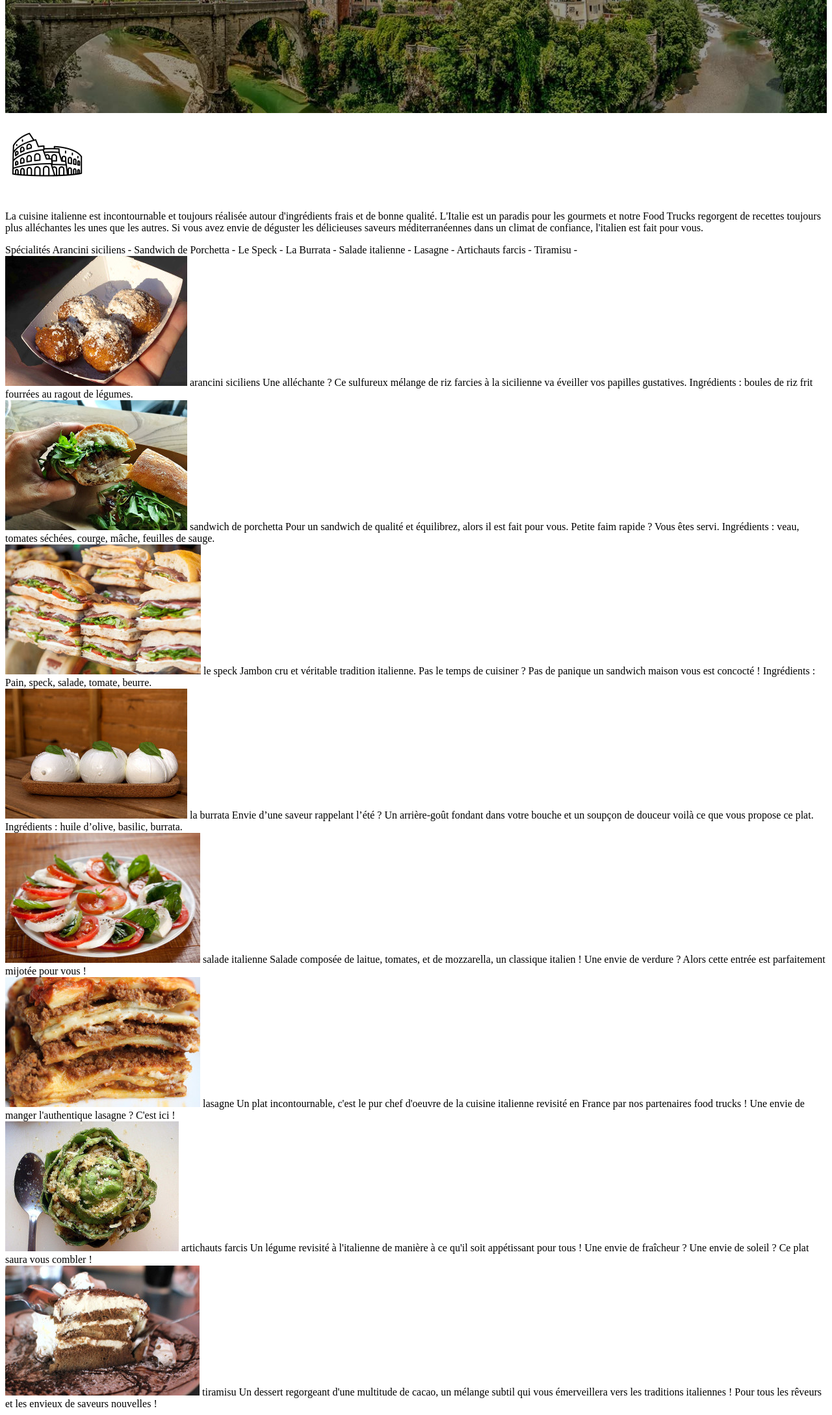
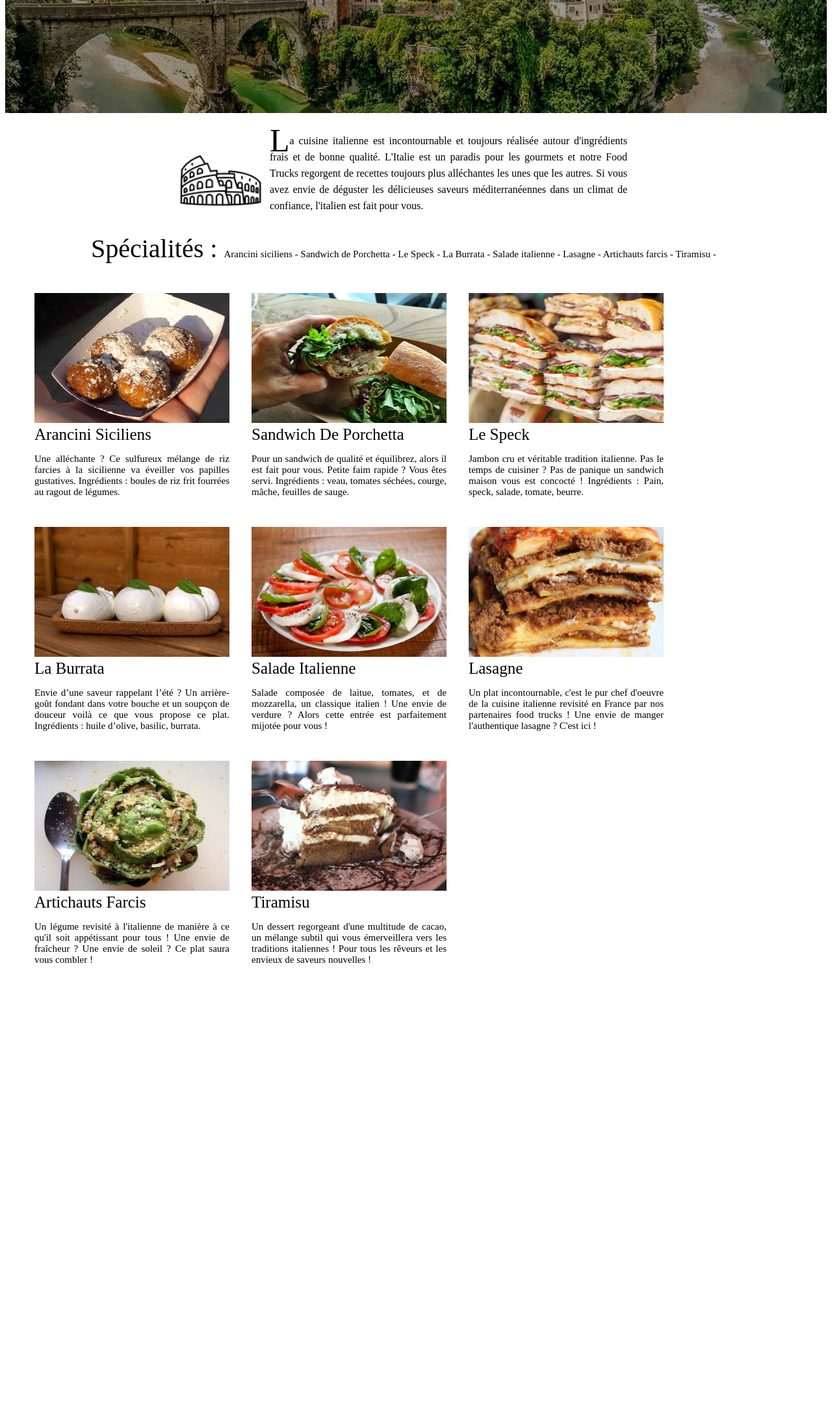
Before and after one commit to dmickael/Transversal, a PHP site: the page made by Le site/style_culinaire/italien.html in a window 1280 px wide. Shown: the part 234-2412 px from the top of the page at 65% size. After the commit the page ends 1716 px from the top, so only its background shows below. Run offline with PHP 8.4, Linux system fonts and the light colour scheme.

Commit message:
les différents plats exemple italy

```diff
--- a/Le site/style_culinaire/italien.html
+++ b/Le site/style_culinaire/italien.html
@@ -8,63 +8,69 @@
     <link href="https://fonts.googleapis.com/css?family=Dancing+Script" rel="stylesheet">
 </head>
 <body>
-
     <div class="plat_blockheader">
         <div class="plat_blocktitle">
             <h2>ita<span class="plat_spanblocktitle">l</span>ien</h2>
         </div>
     </div>
+    <div class="plat_blockpresentationglobal">
+        <img src="images/italien/logo_italie.png">
+        <p>La cuisine italienne est incontournable et toujours réalisée autour d'ingrédients frais et de bonne qualité. L'Italie est un paradis pour les gourmets et notre Food Trucks regorgent de recettes toujours plus alléchantes les unes que les autres. Si vous avez envie de déguster les délicieuses saveurs méditerranéennes dans un climat de confiance, l'italien est fait pour vous.</p>
+    </div>
+    <div class="plat_blockspecialite">
+        <span class="plat_specialitetitle"> Spécialités : </span>
+        <span class="plat_difspec">Arancini siciliens - Sandwich de Porchetta - Le Speck - La Burrata - Salade italienne - Lasagne - Artichauts farcis - Tiramisu -</span>
+    </div>
 
-    <div>
-        <div>
-            <img src="images/italien/logo_italie.png">
-            <p>La cuisine italienne est incontournable et toujours réalisée autour d'ingrédients frais et de bonne qualité. L'Italie est un paradis pour les gourmets et notre Food Trucks regorgent de recettes toujours plus alléchantes les unes que les autres. Si vous avez envie de déguster les délicieuses saveurs méditerranéennes dans un climat de confiance, l'italien est fait pour vous.</p>
-        </div>
-        <div class="plat_blockspecialite">
-            <span> Spécialités</span>
-            <span>Arancini siciliens - Sandwich de Porchetta - Le Speck - La Burrata - Salade italienne - Lasagne - Artichauts farcis - Tiramisu -</span>
-        </div>
-    </div>
+
+
+
+
+
+
     <div class="plat_blockdifferents">
+
         <div class="plat_blockrecette">
             <img src="images/italien/arancini.jpg">
             <span class="title_plat">arancini siciliens</span>
-            <span class="plat_presentation">Une alléchante ? Ce sulfureux mélange de riz farcies à la sicilienne va éveiller vos papilles gustatives. Ingrédients : boules de riz frit fourrées au ragout de légumes.</span>
+            <p class="plat_presentation">   Une alléchante ? Ce sulfureux mélange de riz farcies à la sicilienne va éveiller vos papilles gustatives. Ingrédients : boules de riz frit fourrées au ragout de légumes.</p>
         </div>
+
+
         <div class="plat_blockrecette">
             <img src="images/italien/sandwich_de_porchetta.jpg">
             <span class="title_plat">sandwich de porchetta</span>
-            <span class="plat_presentation">Pour un sandwich de qualité et équilibrez, alors il est fait pour vous. Petite faim rapide ? Vous êtes servi. Ingrédients : veau, tomates séchées, courge, mâche, feuilles de sauge.</span>
+            <p class="plat_presentation">Pour un sandwich de qualité et équilibrez, alors il est fait pour vous. Petite faim rapide ? Vous êtes servi. Ingrédients : veau, tomates séchées, courge, mâche, feuilles de sauge.</p>
         </div>
         <div class="plat_blockrecette">
             <img src="images/italien/le_speck.jpg">
             <span class="title_plat">le speck</span>
-            <span class="plat_presentation">Jambon cru et véritable tradition italienne. Pas le temps de cuisiner ? Pas de panique un sandwich maison vous est concocté ! Ingrédients : Pain, speck, salade, tomate, beurre.</span>
+            <p class="plat_presentation">Jambon cru et véritable tradition italienne. Pas le temps de cuisiner ? Pas de panique un sandwich maison vous est concocté ! Ingrédients : Pain, speck, salade, tomate, beurre.</p>
         </div>
         <div class="plat_blockrecette">
             <img src="images/italien/la_burrata.jpg">
             <span class="title_plat">la burrata</span>
-            <span class="plat_presentation">Envie d’une saveur rappelant l’été ? Un arrière-goût fondant dans votre bouche et un soupçon de douceur voilà ce que vous propose ce plat. Ingrédients : huile d’olive, basilic, burrata.</span>
+            <p class="plat_presentation">Envie d’une saveur rappelant l’été ? Un arrière-goût fondant dans votre bouche et un soupçon de douceur voilà ce que vous propose ce plat. Ingrédients : huile d’olive, basilic, burrata.</p>
         </div>
         <div class="plat_blockrecette">
             <img src="images/italien/salade_italienne.jpg">
             <span class="title_plat">salade italienne</span>
-            <span class="plat_presentation">Salade composée de laitue, tomates, et de mozzarella, un classique italien ! Une envie de verdure ? Alors cette entrée est parfaitement mijotée pour vous !</span>
+            <p class="plat_presentation">Salade composée de laitue, tomates, et de mozzarella, un classique italien ! Une envie de verdure ? Alors cette entrée est parfaitement mijotée pour vous !</p>
         </div>
         <div class="plat_blockrecette">
             <img src="images/italien/lasagne.jpg">
             <span class="title_plat">lasagne</span>
-            <span class="plat_presentation">Un plat incontournable, c'est le pur chef d'oeuvre de la cuisine italienne revisité en France par nos partenaires food trucks ! Une envie de manger l'authentique lasagne ? C'est ici !</span>
+            <p class="plat_presentation">Un plat incontournable, c'est le pur chef d'oeuvre de la cuisine italienne revisité en France par nos partenaires food trucks ! Une envie de manger l'authentique lasagne ? C'est ici !</p>
         </div>
         <div class="plat_blockrecette">
             <img src="images/italien/artichauts_farcis.jpg">
             <span class="title_plat">artichauts farcis</span>
-            <span class="plat_presentation"> Un légume revisité à l'italienne de manière à ce qu'il soit appétissant pour tous ! Une envie de fraîcheur ? Une envie de soleil ? Ce plat saura vous combler !</span>
+            <p class="plat_presentation"> Un légume revisité à l'italienne de manière à ce qu'il soit appétissant pour tous ! Une envie de fraîcheur ? Une envie de soleil ? Ce plat saura vous combler !</p>
         </div>
         <div class="plat_blockrecette">
             <img src="images/italien/tiramisu.jpg">
             <span class="title_plat">tiramisu</span>
-            <span class="plat_presentation">Un dessert regorgeant d'une multitude de cacao, un mélange subtil qui vous émerveillera vers les traditions italiennes ! Pour tous les rêveurs et les envieux de saveurs nouvelles !</span>
+            <p class="plat_presentation">Un dessert regorgeant d'une multitude de cacao, un mélange subtil qui vous émerveillera vers les traditions italiennes ! Pour tous les rêveurs et les envieux de saveurs nouvelles !</p>
         </div>
     </div>
 
--- a/Le site/style_culinaire/style_plats.css
+++ b/Le site/style_culinaire/style_plats.css
@@ -2,6 +2,7 @@
 
 /* differents plats */
 
+/* header */
 .plat_blockheader {
     position: relative;
     width: 100%;
@@ -10,6 +11,7 @@
     -webkit-filter: brightness(60%);
     background-size: cover;
 }
+
 .plat_blocktitle{
     text-transform: uppercase;
     text-align: center;
@@ -23,6 +25,71 @@
 .plat_spanblocktitle {
     text-decoration: underline;
 }
+/* presentation pays */
+
+.plat_blockpresentationglobal{
+    margin-top: 30px;
+    margin-left: auto;
+    margin-right: auto;
+    max-width: 750px;
+}
+.plat_blockpresentationglobal img{
+    width: 150px;
+    float: left;
+}
+.plat_blockpresentationglobal p{
+    text-align: justify;
+    line-height: 25px;
+    max-width: 700px;
+}
+.plat_blockpresentationglobal p:first-letter {
+    float: left;
+    font-size: 50px;
+}
+
+/* presentation des spécialité */
+
+.plat_blockspecialite{
+    margin-top: 30px;
+    margin-left: auto;
+    margin-right: auto;
+    max-width: 1000px;
+}
+.plat_specialitetitle{
+    font-size: 40px;
+}
+.plat_difspec{
+    font-size: 15px;
+}
+
+/* les différents plats */
+
+.plat_blockdifferents{
+    margin: 30px;
+}
+
+.plat_blockrecette{
+    max-width: 300px;
+    display: inline-block;
+    margin: 15px;
+}
+
+.plat_blockrecette img{
+    width: 300px;
+    height: 200px;
+}
+
+.title_plat{
+    font-size: 25px;
+    text-transform : capitalize;
+
+}
+.plat_presentation{
+    font-size: 15px;
+    text-align: justify;
+}
+
+
 
 
 
```
